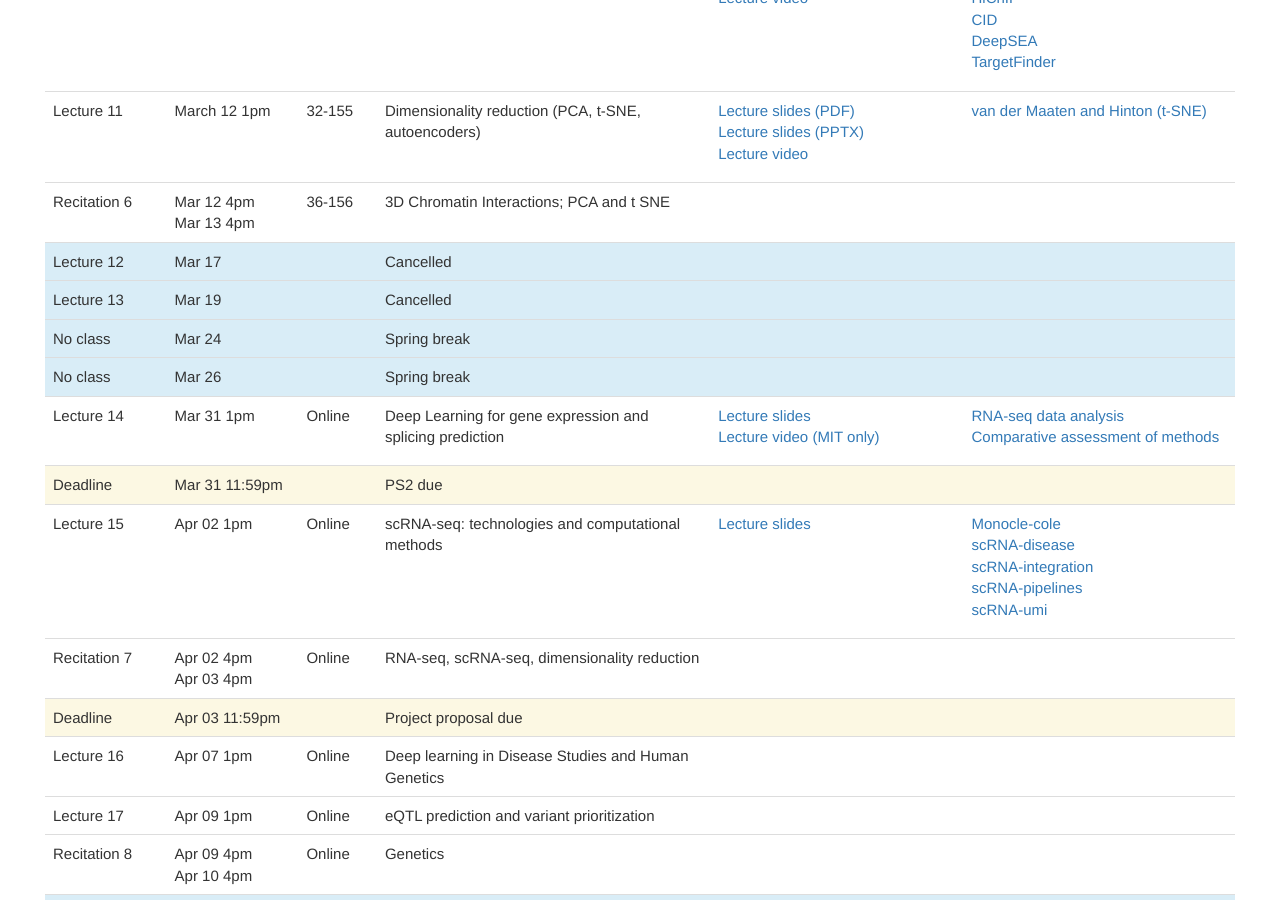
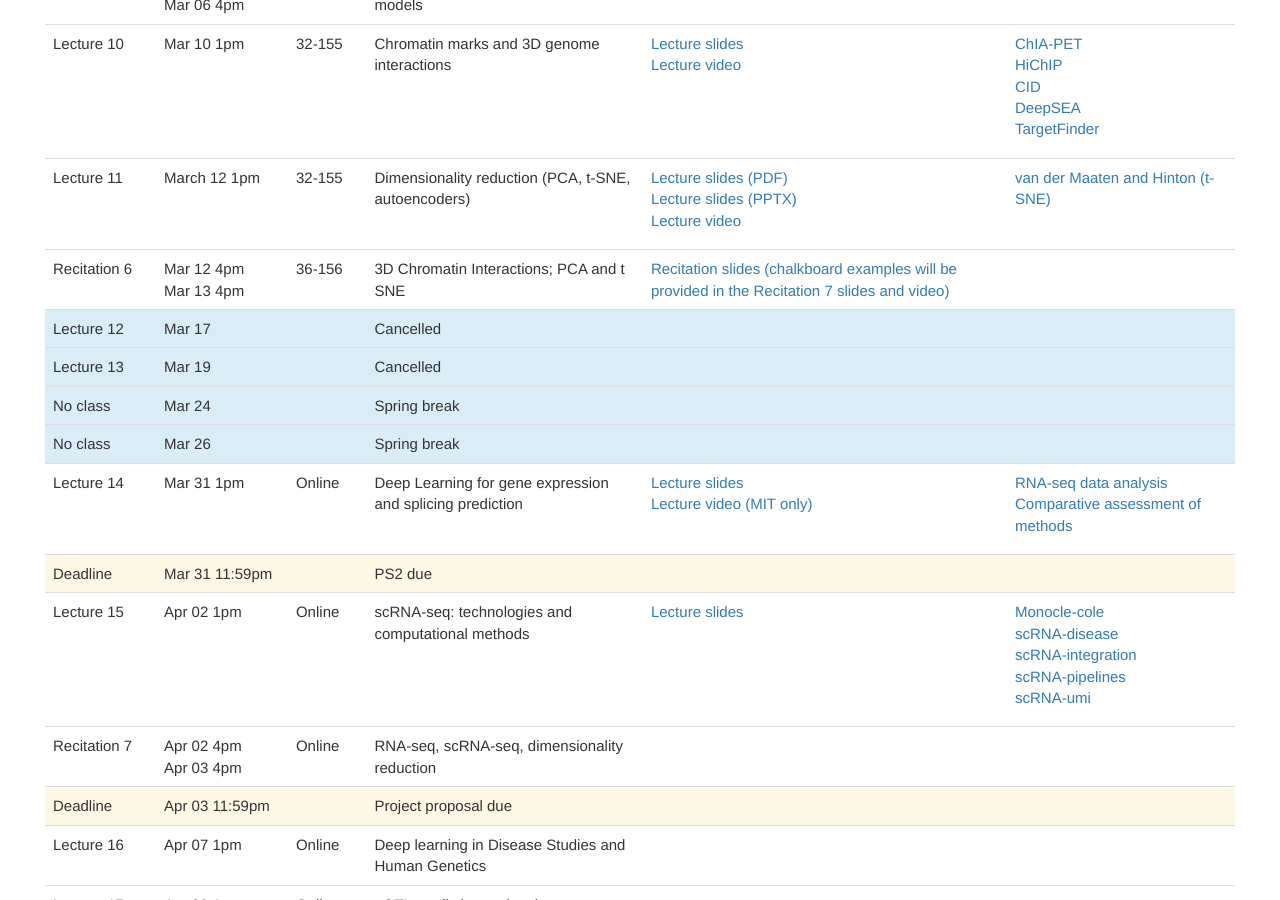
Before and after one commit to mit6874/mit6874.github.io, a Jekyll site: the page built from index.html, in a window 1280 px wide and 900 px high, scrolled down 2280 px. Built offline with Jekyll 4.4.1, drawn with Linux system fonts in a browser that asks for light colours; nearby versions of some CDN libraries.

Commit message:
R06 slides

```diff
--- a/index.html
+++ b/index.html
@@ -324,7 +324,9 @@ layout: default
             <td>Mar 12 4pm<br />Mar 13 4pm</td>
             <td>36-156</td>
             <td>3D Chromatin Interactions; PCA and t SNE</td>
-            <td></td>
+            <td>
+                <a href="assets/sp2020/recitations/6874_recitation_6_slides.pdf">Recitation slides (chalkboard examples will be provided in the Recitation 7 slides and video)</a>
+            </td>
             <td></td>
         </tr>
         <tr class="info">
@@ -372,7 +374,7 @@ layout: default
                 </ul>
             </td>
             <td></td>
-        </tr> --> -->
+        </tr> -->
         <tr class="info">
             <td>No class</td>
             <td>Mar 24</td>
```
Also changed, not shown: 1 other file.
